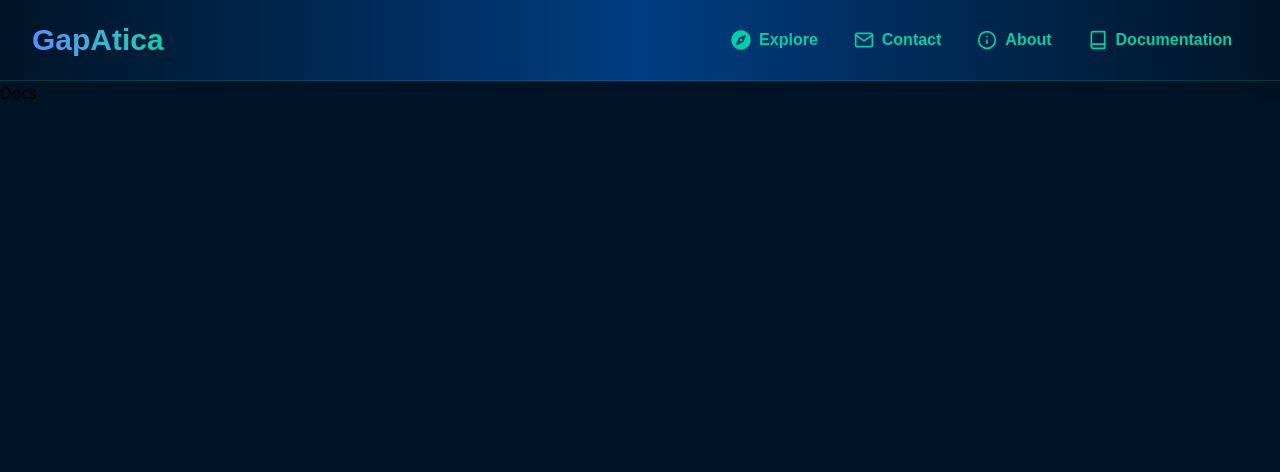
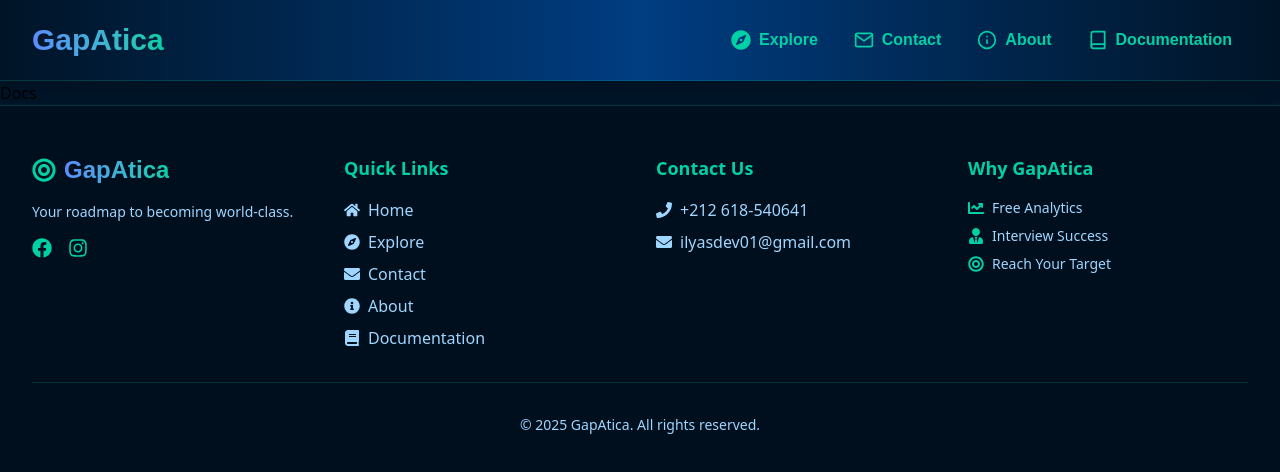
Before and after one commit to ilyasdev01-creator/GapAtica, a React (Vite) app in the folder frontend/: page /docs in a window 1280 px wide. Shown: the top 472 px of the page. Built offline with nearby package versions, Linux system fonts and the light colour scheme; a web font is replaced by a local one.

Commit message:
footer component

```diff
--- a/frontend/src/components/Footer.tsx
+++ b/frontend/src/components/Footer.tsx
@@ -1,11 +1,100 @@
-
+import {FaBullseye , FaFacebook , FaInstagram , FaHome, FaCompass, FaBook, FaInfoCircle, FaEnvelope , FaPhone ,FaChartLine, FaUserTie} from 'react-icons/fa'
+import { useNavigate } from 'react-router-dom'
 
 const Footer = () => {
+  const navigate = useNavigate()
+  const socials = [
+    {icon : FaFacebook , link : "https://www.facebook.com/gapatica" },
+    {icon : FaInstagram , link : "https://www.instagram.com/gapatica" }
+  ]
+  const links = [
+    {name : "Home" , link : "/" , icon : FaHome },
+    {name : "Explore" , link : "/explore" , icon : FaCompass },
+    {name : "Contact" , link : "/contact" , icon : FaEnvelope },
+    {name : "About" , link : "/about" , icon : FaInfoCircle },
+    {name : "Documentation" , link : "/docs" , icon : FaBook }
+  ]
   return (
-    <div>
-      <div>
+    <footer className="bg-[#000f1e] text-white border-t border-[#00D0A6]/20">
+      <div className="max-w-7xl mx-auto px-4 sm:px-6 lg:px-8 py-12">
+        <div className="grid grid-cols-1 sm:grid-cols-2 lg:grid-cols-4 gap-8 mb-8">
+          {/* Brand */}
+          <div className="lg:col-span-1">
+            <div className="flex items-center gap-2 mb-4">
+              <FaBullseye className="text-[#00D0A6] text-2xl" />
+              <h2 className="text-2xl font-bold bg-linear-to-r from-[#5B8CFF] to-[#00D0A6] bg-clip-text text-transparent ibm-thai-looped-font">GapAtica</h2>
+            </div>
+            <p className="text-[#9FD6FF] text-sm mb-4">Your roadmap to becoming world-class.</p>
+            <div className="flex gap-4">
+              {
+                socials.map((social, index) => {
+                  const Icon = social.icon;
+                  return (
+                    <a key={index} href={social.link} target="_blank" rel="noopener noreferrer" className="text-[#00D0A6] hover:text-white transition-colors text-xl">
+                      <Icon />
+                    </a>
+                  );
+                })
+              }
+            </div>
+          </div>
+
+          {/* Quick Links */}
+          <div>
+            <h3 className="text-lg font-semibold text-[#00D0A6] mb-4">Quick Links</h3>
+            <ul className="space-y-2">
+              {
+                links.map((link , index) => {
+                  const Icon = link.icon;
+                  return (
+                    <li key={index}>
+                      <button onClick={() => navigate(`${link.link}`)} className="flex items-center gap-2 text-[#9FD6FF] hover:text-white transition-colors cursor-pointer">
+                        <Icon className="w-4 h-4" />
+                        <span>{link.name}</span>
+                      </button>
+                    </li>
+                  );
+                })
+              }
+            </ul>
+          </div>
+
+          {/* Contact */}
+          <div>
+            <h3 className="text-lg font-semibold text-[#00D0A6] mb-4">Contact Us</h3>
+            <div className="space-y-2 text-[#9FD6FF]">
+              <p className="flex items-center gap-2 hover:text-white transition-colors">
+                <FaPhone className="w-4 h-4" /> +212 618-540641
+              </p>
+              <p className="flex items-center gap-2 hover:text-white transition-colors">
+                <FaEnvelope className="w-4 h-4" /> ilyasdev01@gmail.com
+              </p>
+            </div>
+          </div>
+
+          {/* Features */}
+          <div>
+            <h3 className="text-lg font-semibold text-[#00D0A6] mb-4">Why GapAtica</h3>
+            <ul className="space-y-2 text-[#9FD6FF] text-sm">
+              <li className="flex items-center gap-2">
+                <FaChartLine className="w-4 h-4 text-[#00D0A6]" /> Free Analytics
+              </li>
+              <li className="flex items-center gap-2">
+                <FaUserTie className="w-4 h-4 text-[#00D0A6]" /> Interview Success
+              </li>
+              <li className="flex items-center gap-2">
+                <FaBullseye className="w-4 h-4 text-[#00D0A6]" /> Reach Your Target
+              </li>
+            </ul>
+          </div>
+        </div>
+
+        {/* Divider */}
+        <div className="border-t border-[#00D0A6]/20 pt-8">
+          <p className="text-center text-[#9FD6FF] text-sm">© 2025 GapAtica. All rights reserved.</p>
+        </div>
       </div>
-    </div>
+    </footer>
   )
 }
 
--- /dev/null
+++ b/frontend/src/components/pages/Home.tsx
@@ -0,0 +1,59 @@
+import { FiMap, FiBarChart2, FiTrendingUp } from 'react-icons/fi';
+
+const Home = () => {
+  return (
+    <main className="min-h-screen text-white">
+      <section className="container mx-auto px-4 py-16 text-center">
+        <h1 className="text-3xl sm:text-4xl md:text-5xl font-extrabold mb-4 homeMainH1">Mind The Gap. Master The Skill.</h1>
+        <p className="text-lg sm:text-xl text-[#9FD6FF] max-w-2xl mx-auto mb-8 homeMainH2">Discover hidden skill weaknesses before they slow you down.</p>
+
+        <div className="flex items-center justify-center">
+          <button
+            onClick={() => window.location.assign('/explore')}
+            className="inline-flex items-center gap-3 rounded-full px-6 py-3 bg-linear-to-r from-[#5B8CFF] to-[#00D0A6] hover:from-[#4b77e6] hover:to-[#00b391] text-black font-semibold shadow-lg transition-transform transform hover:-translate-y-0.5"
+          >
+            Get started
+            <svg width="20" height="20" viewBox="0 0 24 24" fill="none" xmlns="http://www.w3.org/2000/svg" className="opacity-90">
+              <path d="M4 12h13" stroke="black" strokeWidth="2" strokeLinecap="round" strokeLinejoin="round" />
+              <path d="M14 6l6 6-6 6" stroke="black" strokeWidth="2" strokeLinecap="round" strokeLinejoin="round" />
+            </svg>
+          </button>
+        </div>
+      </section>
+
+      <section className="bg-[#071426] py-12">
+        <div className="container mx-auto px-4 grid grid-cols-1 md:grid-cols-3 gap-6 items-stretch">
+          <article className="p-6 bg-[#071f3a] rounded-xl shadow-md flex flex-col justify-between hover:shadow-xl hover:scale-105 transition-transform duration-300">
+            <div className="flex items-center gap-3 mb-4">
+              <div className="p-3 rounded-lg bg-[#0b2a47] text-[#9FD6FF]">
+                <FiMap className="w-6 h-6" />
+              </div>
+              <h3 className="text-xl font-semibold">A visual map</h3>
+            </div>
+            <p className="text-sm text-[#cfe9ff]">A visual map of your strengths and weaknesses so you know exactly what to work on.</p>
+          </article>
+          <article className="p-6 bg-[#071f3a] rounded-xl shadow-md flex flex-col justify-between hover:shadow-xl hover:scale-105 transition-transform duration-300">
+            <div className="flex items-center gap-3 mb-4">
+              <div className="p-3 rounded-lg bg-[#0b2a47] text-[#9FD6FF]">
+                <FiBarChart2 className="w-6 h-6" />
+              </div>
+              <h3 className="text-xl font-semibold">Data-backed insights</h3>
+            </div>
+            <p className="text-sm text-[#cfe9ff]">Precise, actionable recommendations without the noise.</p>
+          </article>
+          <article className="p-6 bg-[#071f3a] rounded-xl shadow-md flex flex-col justify-between hover:shadow-xl hover:scale-105 transition-transform duration-300">
+            <div className="flex items-center gap-3 mb-4">
+              <div className="p-3 rounded-lg bg-[#0b2a47] text-[#9FD6FF]">
+                <FiTrendingUp className="w-6 h-6" />
+              </div>
+              <h3 className="text-xl font-semibold">Accelerate growth</h3>
+            </div>
+            <p className="text-sm text-[#cfe9ff]">Focus on the right skills and see faster progress.</p>
+          </article>
+        </div>
+      </section>
+    </main>
+  )
+}
+
+export default Home
```
